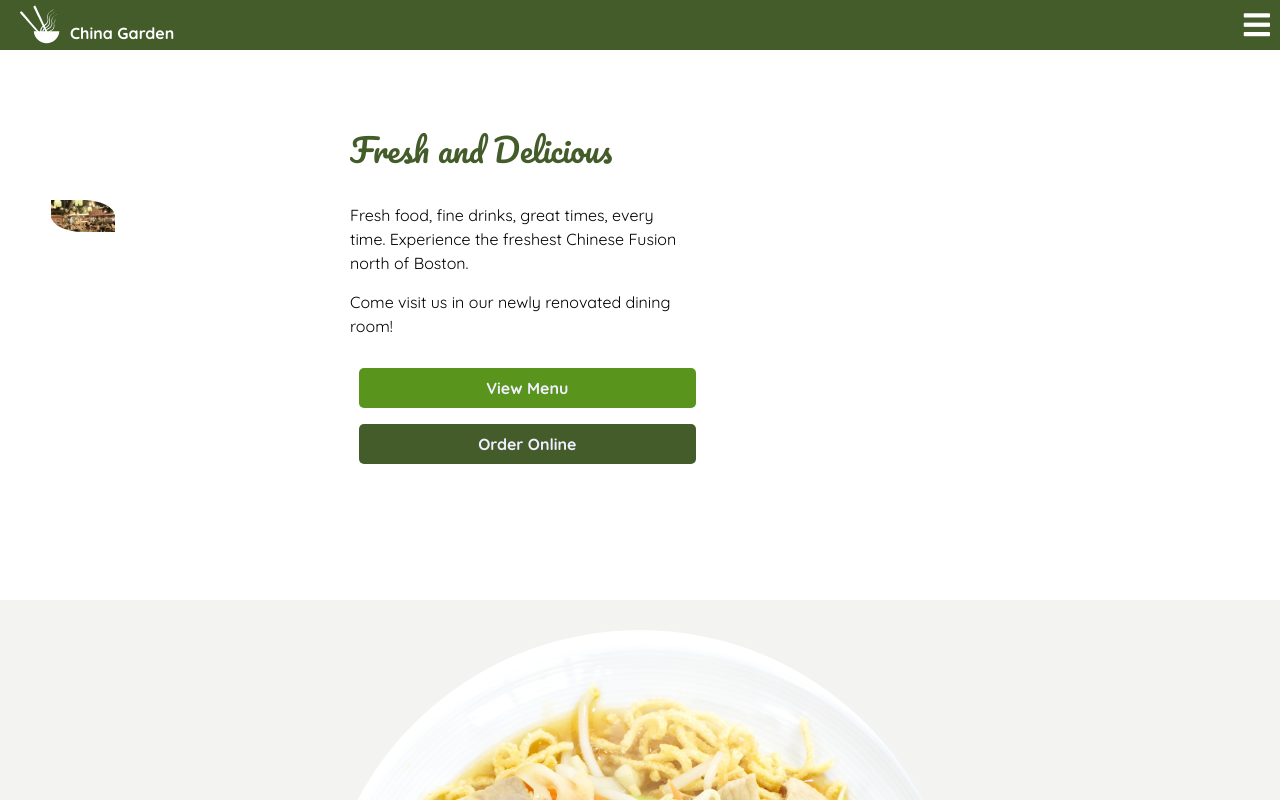
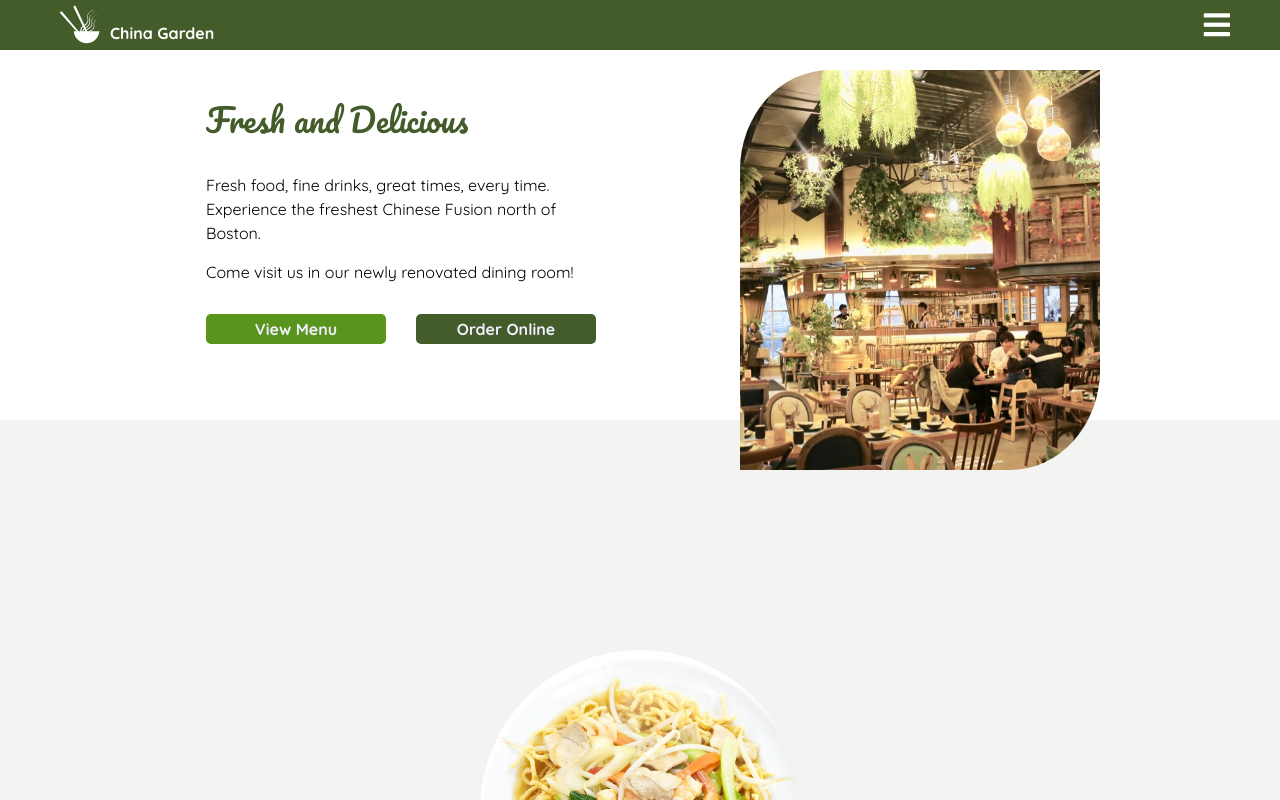
Before and after one commit to jaclynantreasian/chinagarden, a plain HTML site: page index.html in a window 1280 px wide. Shown: the top 800 px of the page. Drawn offline with Linux system fonts and the light colour scheme.

Commit message:
top part of desktop view

```diff
--- a/css/media.css
+++ b/css/media.css
@@ -1,32 +1,61 @@
 @media only screen and (min-width: 992px)
 {
 	.buttons{
+		display: flex;
+	}
+
+	.cta__buttons{
 		flex-direction: row;
-		margin-left: 5%;
 	}
 
 	.greeting{
-		margin-left: 5%;
-		width: 30%;
+		display: flex;
+		flex-direction: column;
+		margin: 0 12% 0 0;
+		width: 35%;
 	}
 
 	.hero{
-		margin-top: 100px;
-		margin-left: 20%;
-		border-radius: 0 50% 0 50%;
-		width: 25%;
-		overflow: hidden;
+		height: 100%;
+		width: auto;
+		overflow: initial;
+	}
+
+	.header{
+		width: 100%;
+		display: flex;
+		justify-content: center;
+	}
+
+	.logo__bars-container{
+		display: flex;
+		width: 1200px;
+		justify-content: space-between;
 	}
 
 	.intro{
 		display: flex;
-		padding-top: 100px;
+		flex-direction: row-reverse;
+		padding-top: 70px;
+		width: 1200px;
 	}
 
 	.img_container{
-	border-radius: 0 50%;
-	height: 500px;
-	width: 20%;
-	overflow: hidden;
-}
-}
+		height: 400px;
+		margin-right: 100px;
+		width: 30%;
+		border-radius: 25% 0;
+		overflow: hidden;
+		display: flex;
+		justify-content: center;
+	}
+
+	#padthai{
+		margin-top: 200px;
+		width: 25%;
+	}
+
+	.menu_background{
+		margin-top: -50px;
+		}
+	}
--- a/css/style.css
+++ b/css/style.css
@@ -26,13 +26,11 @@ a{
     font-size: 16px;
     font-weight: bolder;
     text-decoration: none;
-    padding: 5px 4px;
     border-radius: 5px;
-    display: block;
     width: 220px;
     color: #F1EFFF;
     line-height: 30px;
-    margin-left: 20px;
+    margin-left: 30px;
     margin-bottom: 1em;
     width: 90%;
     background-color: #435C2A;
--- a/index.html
+++ b/index.html
@@ -2,26 +2,32 @@
 <html>
     <head>
     	<title>China Garden Woburn, MA</title>
+
        	<link href="https://fonts.googleapis.com/css2?family=Pacifico&family=Quicksand:wght@400;500;600;700&display=swap" rel="stylesheet">
         <link rel="stylesheet" href="https://use.fontawesome.com/releases/v5.2.0/css/all.css" integrity="sha384-hWVjflwFxL6sNzntih27bfxkr27PmbbK/iSvJ+a4+0owXq79v+lsFkW54bOGbiDQ" crossorigin="anonymous">
+
         <link rel="stylesheet" type="text/css" href="css/reset.css" />
         <link rel="stylesheet" type="text/css" href="css/style.css" />
         <link rel="stylesheet" type="text/css" href="css/media.css" />
     </head>
+
     <body>
 		<header class="header">
-			<section class="header__logo-container">
+			<div class="logo__bars-container">
+				<nav class="header__logo-container">
 					<img class="header__logo" src="images/china-garden-logo.svg" alt="China Garden Logo">
 					<a class="logo__text" href="index.html">China Garden</a>
-			</section>
+				</nav>
+    			<nav class="header__button fas fa-bars"></nav>
+    		</div>
+		</header>
 
-    		<i class="header__button fas fa-bars"></i>
-		</header>
 	    <div class="container">
 		    <section class="intro">
 				<div class="img_container">
 					<img class="hero" src="images/china-garden-woburn.jpg">
 				</div>
+
 				<div class="greeting">
 					<h1 class="highlight">Fresh and Delicious</h1>
 					<h5 class="first">Fresh food, fine drinks, great times, every time. Experience the freshest Chinese Fusion north of Boston. </h5>
@@ -36,7 +42,9 @@
 		<section class="specials">
 		<img id="padthai" src="images/pad-thai.png">
 		<h1 class="highlight second">Try our Family Meals!</h1>
-		<h5>Scrumptious and authentic big batches of your favorite Chinese dishes and appetizers using fresh and local ingredients.  Each family meal comes with an three large appetizers and two main dishes.  Enough for the whole family and a late night snack too!</h5>
+		<h5>
+			Scrumptious and authentic big batches of your favorite Chinese dishes and appetizers using fresh and local ingredients.  Each family meal comes with an three large appetizers and two main dishes.  Enough for the whole family and a late night snack too!
+		</h5>
 		<a class="cta__button" id ="one" href="./menu.html">View Specials</a>
 		</section>
 		<section class="menu_items">
@@ -51,21 +59,27 @@
 			<img class="item" src="images/crab_rangoon2.jpg">
 			</div>
 			</section>
-		<h5 class="subheader">Family Meals</h3>
+
+
+
+		<section class="menu_items">
+			<h5 class="subheader">Family Meals</h5>
 			<h5> porchetta ham hock, ut leberkas nulla consequat irure burgdoggen landjaeger shoulder sausage ad.</h5>
-		<section class="menu_items">
 			<div class="circles">
 				<img class="item" src="images/mai-tai.jpg">
 			</div>
 		</section>
-		<h5 class="subheader">Drinks and Drink kits</h3>
+
+		<h5 class="subheader">Drinks and Drink kits</h5>
 		<h5> turkey eu. Deserunt kevin exercitation shank incididunt, turkey eu. Deserunt kevin exercitation shank incididunt, porchetta ham hock,.</h5>
+
+		<div class="sushi"
 		<section class="menu_items">
 			<div class="circles">
 			<img class="item" src="images/sushi.jpg">
 			</div>
 			</section>
-		<h5 class="subheader">Fresh Sushi</h3>
+		<h5 class="subheader">Fresh Sushi</h5>
 		<h5> Est voluptate minim in labore ut aliqua mollit ad frankfurter. Bacon incididunt andouille spare ribs non chicken salami.</h5>
 		</section>
 		</div>
```
Also changed, not shown: pad-thai.jpg (added). Lines whose indentation alone changed are shown as unchanged.
